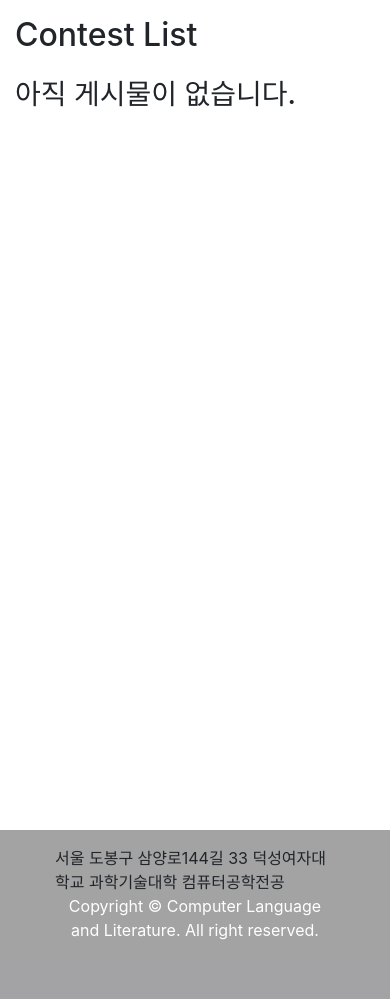
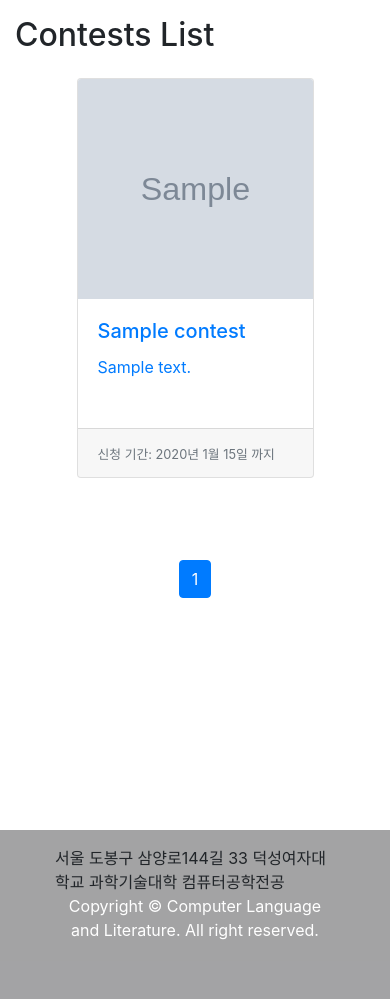
Before and after one commit to 2023-Internetprogramming/team-03, a Django app: page /contest/ in a window 390 px wide. Shown: the part 56-1055 px from the top of the page. Run offline with Django 4.2, Linux system fonts and the light colour scheme; tables that the repository leaves empty hold one stand-in row (values such as "Sample post"); grey boxes marked "Sample" are stand-in pictures; some libraries are stand-ins or nearby versions.

Commit message:
Feat: contest 앱 생성, 페이지네이션 수정

```diff
--- a/contest/models.py
+++ b/contest/models.py
@@ -5,6 +5,7 @@ class Contest(models.Model):
     contest_description = models.TextField()
     deadline = models.DateField()
     link = models.URLField()
+    contest_image = models.ImageField(upload_to='contest/images/%Y/%m/%d/', blank=True)
 
     def __str__(self):
-        return self.title
+        return self.contest_title
--- /dev/null
+++ b/contest/static/contest/css/contest.css
@@ -0,0 +1,25 @@
+@media (min-width: 770px) and (max-width: 1110px) {
+    .col-md-3 {
+        flex: 0 0 33.33%;
+        max-width: 33.33%;
+    }
+}
+
+@media (min-width: 520px) and (max-width: 770px) {
+    .col-md-3 {
+        flex: 0 0 50%;
+        max-width: 50%;
+    }
+}
+
+@media (max-width: 517px) {
+    #container {
+        display: flex;
+        justify-content: center;
+    }
+
+    .col-md-3 {
+        flex: 0 0 60%;
+        max-width: 100%;
+    }
+}
--- a/contest/templates/contest/contest_list.html
+++ b/contest/templates/contest/contest_list.html
@@ -1,4 +1,5 @@
 {% extends 'taxi_posts/base.html' %}
+{% load static %}
 
 {% block navbar_area %}
   <nav class="navbar navbar-expand-lg navbar-light bg-light" id="nav">
@@ -12,27 +13,38 @@
 {% endblock %}
 
 {% block main_area %}
-<br><br>
-<div class="container mt-4" id="container">
-  <h2 class="mb-4">Contest List</h2>
-  {% if rides %}
-    <ul class="list-group">
-        {% for competition in competitions %}
-        <li class="list-group-item d-flex justify-content-between align-items-center">
-          <a href="{% url 'contest_detail' contest.id %}" style="width: 100%; display: block;">{{ competition.title }}</a>
-          <span>
+<br><br><br>
+<div class="container">
+    <h2 class="mb-4">Contests List</h2>
+    <div class="row" id="container" style="padding-bottom: 10px;">
+        {% if contests %}
+            {% for contest in contests %}
+                <div class="col-md-3 col-sm-6 col-12 d-inline-block mb-4" style="margin-bottom: 20px;">
                     <a href="{% url 'contest_detail' contest.id %}">
-              <span class="badge badge-info">{{ competition.deadline }}</span>
+                        <div class="card" style="width: 237px; height: 400px;">
+                            {% if contest.contest_image %}
+                                <img src="{{ contest.contest_image }}" class="card-img-top img-fluid" alt="Contest Image" style="width: 237px; height: 220px;">
+                            {% else %}
+                                <img src="https://picsum.photos/seed/{{ p.id }}/800/200" class="card-img-top" alt="random_image" style="width: 235px; height: 220px;">
+                            {% endif %}
+                            <!-- 이미지 경로 또는 소스를 지정해주세요 -->
+                            <div class="card-body">
+                                <h5 class="card-title">{{ contest.contest_title }}</h5>
+                                <p class="card-text">{{ contest.contest_description }}</p>
+                            </div>
+                            <div class="card-footer">
+                                <small class="text-muted">신청 기간: {{ contest.deadline }} 까지</small>
+                            </div>
+                        </div>
                     </a>
-          </span>
-        </li>
+                </div>
             {% endfor %}
-    </ul>
+    </div>
 
-    <!--페이지네이션-->
+        <!-- 페이지네이션 -->
             <br><br>
             <nav aria-label="Page navigation example">
-      <ul class="pagination d-flex justify-content-center">
+                <ul class="pagination justify-content-center">
                     {% if page_obj.has_previous %}
                         <li class="page-item">
                             <a class="page-link" href="?page=1" aria-label="Previous">
@@ -58,12 +70,10 @@
             </nav>
 
         {% else %}
-    <h3>아직 게시물이 없습니다.</h3>
+            <h4>아직 게시물이 없습니다.</h4>
         {% endif %}
-  <a href="{% url 'ott_create' %}">
-    <span class="material-symbols-outlined" id="plus">
-      edit_square
-    </span>
-  </a>
+
+        <link href="{% static 'contest/css/contest.css' %}" rel="stylesheet" media="screen">
+
 </div>
 {% endblock %}
--- a/contest/urls.py
+++ b/contest/urls.py
@@ -3,4 +3,5 @@ from . import views
 
 urlpatterns = [
     path('contest/', views.contest_list, name='contest_list'),
+    path('contest/<int:contest_id>', views.contest_detail, name='contest_detail'),
 ]
--- a/contest/views.py
+++ b/contest/views.py
@@ -8,10 +8,14 @@ def contest_list(request):
     page = request.GET.get('page', 1)
     paginator = Paginator(contests, 8)
     try:
-        otts = paginator.page(page)
+        contests = paginator.page(page)
     except PageNotAnInteger:
-        otts = paginator.page(1)
+        contests = paginator.page(1)
     except EmptyPage:
-        otts = paginator.page(paginator.num_pages)
+        contests = paginator.page(paginator.num_pages)
 
     return render(request, 'contest/contest_list.html', {'contests': contests, 'page_obj': contests})
+
+def contest_detail(request, contest_id):
+    contest = Contest.objects.get(id=contest_id)
+    return render(request, 'contest/contest_detail.html', {'contest': contest})
--- a/ott_posts/templates/ott_posts/ott_list.html
+++ b/ott_posts/templates/ott_posts/ott_list.html
@@ -13,7 +13,7 @@
 
 {% block main_area %}
 <br><br>
-<div class="container mt-4" id="container" {% if otts|length <= 7 %}style="padding-bottom: 90%;"{% endif %}>
+<div class="container mt-4" id="container">
   <h2 class="mb-4">OTT List</h2>
   {% if otts %}
     <ul class="list-group">
--- a/taxi_posts/templates/taxi_posts/base.html
+++ b/taxi_posts/templates/taxi_posts/base.html
@@ -12,6 +12,7 @@
     <link href="https://fonts.googleapis.com/icon?family=Material+Icons" rel="stylesheet">
     <link href="{% static 'taxi_posts/css/list.css' %}" rel="stylesheet" media="screen">
     <link rel="stylesheet" href="https://fonts.googleapis.com/css2?family=Material+Symbols+Outlined:opsz,wght,FILL,GRAD@24,400,0,0" />
+    {% block head_area %}{% endblock %}
 
 </head>
 
--- a/taxi_posts/templates/taxi_posts/navbar.html
+++ b/taxi_posts/templates/taxi_posts/navbar.html
@@ -14,7 +14,7 @@
                     </a>
                     <div class="dropdown-menu" aria-labelledby="navbarDropdownMenuLink">
                         <a class="dropdown-item" href="/contest/">팀원 모집</a>
-                        <a class="dropdown-item" href="/recommend/">추천 공모전</a>
+                        <a class="dropdown-item" href="/contest/">추천 공모전</a>
                     </div>
                 </li>
                 <li class="nav-item">
--- a/taxi_posts/templates/taxi_posts/ride_list.html
+++ b/taxi_posts/templates/taxi_posts/ride_list.html
@@ -20,7 +20,7 @@
 
     <!--페이지네이션-->
     <br><br>
-    <nav aria-label="Page navigation example" {% if rides|length <= 7 %}style="padding-bottom: 100%;"{% endif %}>
+    <nav aria-label="Page navigation example">
       <ul class="pagination d-flex justify-content-center">
         {% if page_obj.has_previous %}
           <li class="page-item">
--- a/taxi_posts/views.py
+++ b/taxi_posts/views.py
@@ -9,7 +9,7 @@ def ride_list(request):
     rides = Ride.objects.all()
 
     page = request.GET.get('page', 1)
-    paginator = Paginator(rides, 8)
+    paginator = Paginator(rides, 10)
     try:
         rides = paginator.page(page)
     except PageNotAnInteger:
@@ -17,7 +17,7 @@ def ride_list(request):
     except EmptyPage:
         rides = paginator.page(paginator.num_pages)
 
-    return render(request, 'taxi_posts/ride_list.html', {'rides': rides})
+    return render(request, 'taxi_posts/ride_list.html', {'rides': rides, 'page_obj': rides})
 
 def ride_detail(request, ride_id):
     ride = Ride.objects.get(id=ride_id)
```
Also changed, not shown: contest/templates/contest/contest_detail.html (added, +12 -0 lines), ott_posts/views.py (+4 -3 lines). Lines whose indentation alone changed are shown as unchanged.
